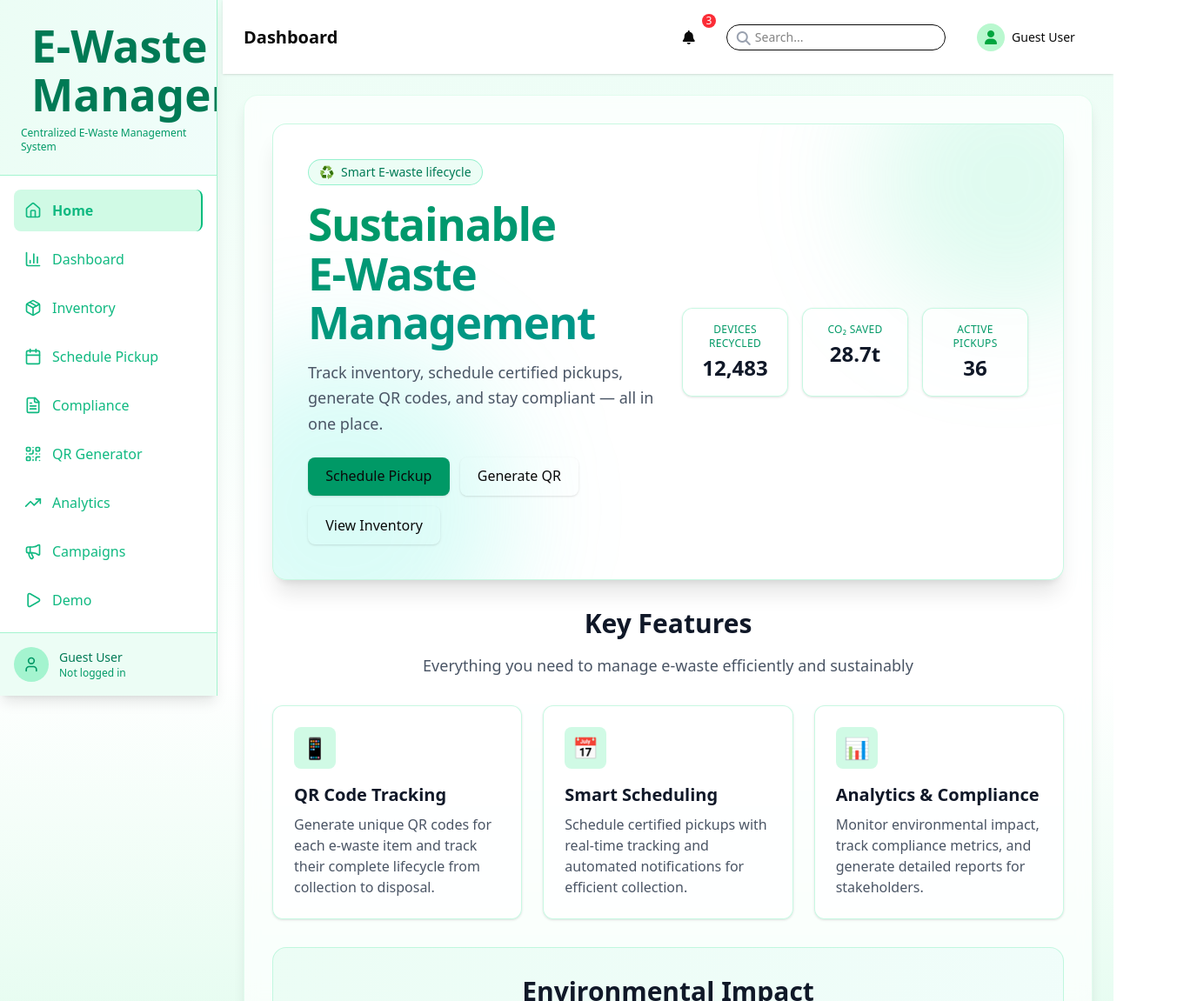
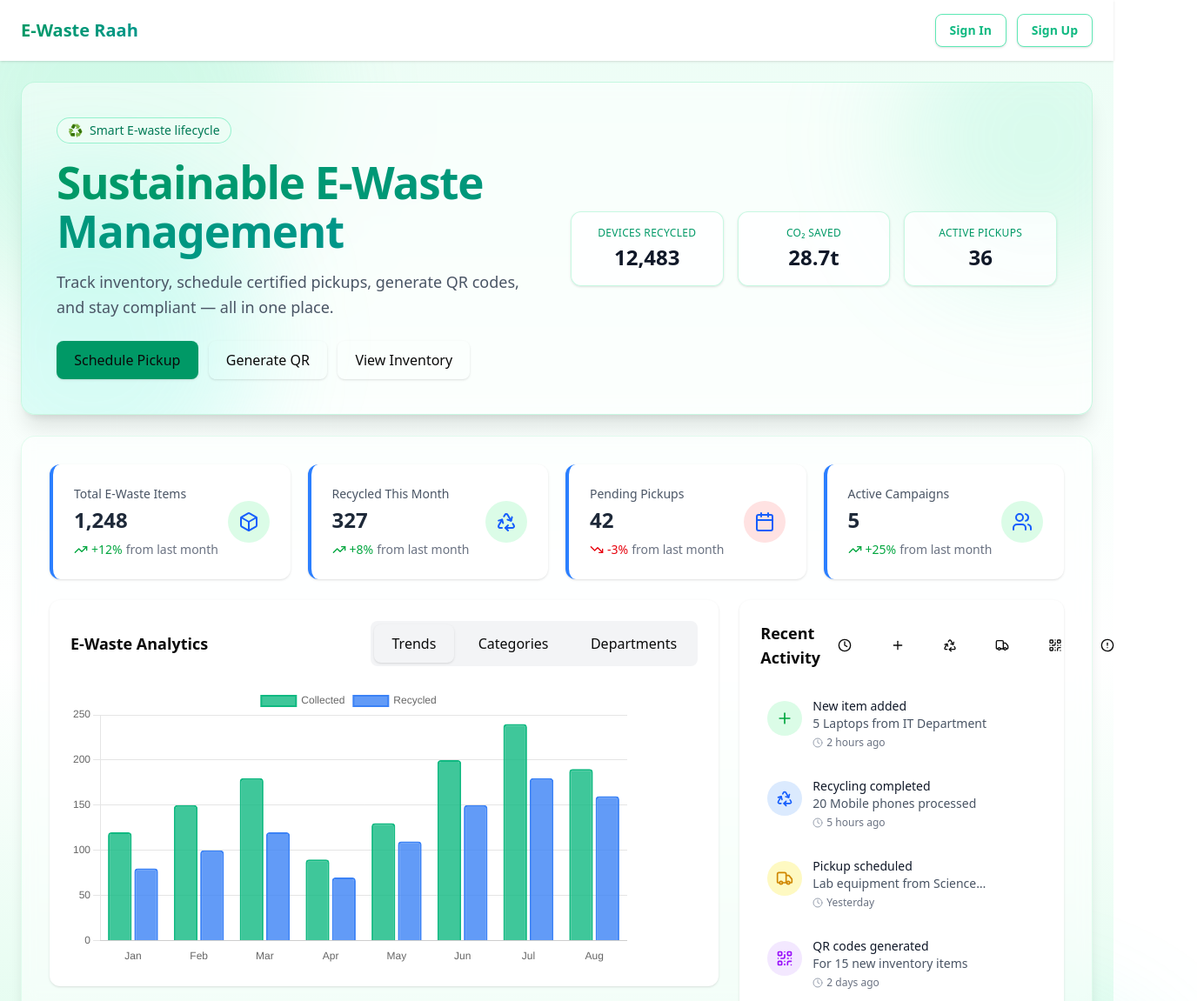
Before and after one commit to Shreya9code/HackHeritage, a React (Vite) app in the folder frontend/: page / in a window 1280 px wide. Shown: the top 1151 px of the page at 87% size, 1376 px wide, since content can reach past the window. Built offline with nearby package versions, Linux system fonts and the light colour scheme; no server answers; a small style sheet from the web is missing.

Commit message:
home page update

```diff
--- a/frontend/src/App.jsx
+++ b/frontend/src/App.jsx
@@ -5,12 +5,11 @@ import Sidebar from "./components/common/Sidebar";
 import "./App.css";
 import {
   ClerkProvider,
-  SignIn,
-  SignUp,
   SignedIn,
   SignedOut,
   UserButton,
 } from "@clerk/clerk-react";
+import Home from "./pages/Home";
 import Dashboard from "./pages/Dashboard";
 import Inventory from "./pages/Inventory";
 import Schedule from "./pages/Schedule";
@@ -19,7 +18,8 @@ import QRGenerator from "./pages/QRGenerator";
 import Analytics from "./pages/Analytics";
 import Campaigns from "./pages/Campaigns";
 import ContactUs from "./pages/ContactUs";
-import Home from "./pages/Home"; // 👈 Add this import
+import SignInPage from "./pages/SignIn";
+import SignUpPage from "./pages/SignUp";
 
 const PUBLISHABLE_KEY = import.meta.env.VITE_CLERK_PUBLISHABLE_KEY;
 
@@ -27,20 +27,36 @@ function App() {
   return (
     <ClerkProvider publishableKey={PUBLISHABLE_KEY}>
       <Router>
+        <Routes>
+          {/* Home page - no sidebar, with header and footer */}
+          <Route path="/" element={<Home />} />
+
+          {/* Auth pages - no layout */}
+          <Route path="/signin" element={<SignInPage />} />
+          <Route path="/signup" element={<SignUpPage />} />
+
+          {/* Protected pages - with layout */}
+          <Route path="/*" element={<ProtectedLayout />} />
+        </Routes>
+      </Router>
+    </ClerkProvider>
+  );
+}
+
+function ProtectedLayout() {
+  return (
     <div className="relative flex min-h-screen bg-gradient-to-b from-emerald-50 via-white to-emerald-100">
       {/* Sidebar */}
       <Sidebar />
 
       {/* Main Content */}
       <div className="main-content relative z-10 flex flex-1 flex-col md:ml-64">
-            <Header />
+        <Header onMenuToggle={() => {}} />
         <div className="flex-1 p-6">
           <div className="mx-auto max-w-7xl space-y-6">
             <div className="rounded-2xl border border-emerald-100/60 !bg-white/70 shadow-lg backdrop-blur">
               <main className="p-6 md:p-8">
                 <Routes>
-                      <Route path="/" element={<Home />} /> {/* 👈 Use Home as landing */}
-                      <Route path="/home" element={<Home />} /> {/* 👈 Add this route */}
                   <Route path="/dashboard" element={<Dashboard />} />
                   <Route path="/inventory" element={<Inventory />} />
                   <Route path="/schedule" element={<Schedule />} />
@@ -48,8 +64,6 @@ function App() {
                   <Route path="/qr-generator" element={<QRGenerator />} />
                   <Route path="/analytics" element={<Analytics />} />
                   <Route path="/campaigns" element={<Campaigns />} />
-                      <Route path="/signin" element={<LoginPage />} />
-                      <Route path="/signup" element={<RegisterPage />} />
                   <Route path="/contact" element={<ContactUs />} />
                 </Routes>
               </main>
@@ -59,56 +73,7 @@ function App() {
         <Footer />
       </div>
     </div>
-      </Router>
-    </ClerkProvider>
   );
 }
 
 export default App;
-
-// -------------------- Pages --------------------
-function LoginPage() {
-  return (
-    <div className="flex min-h-screen items-center justify-center bg-gradient-to-br from-emerald-50 via-white to-emerald-100">
-      <div className="flex w-full max-w-5xl overflow-hidden rounded-2xl shadow-xl bg-white/80 backdrop-blur">
-
-        {/* Left Side - Clerk Sign In */}
-        <div className="w-1/2 flex items-center justify-center p-10">
-          <SignIn routing="path" path="/signin" />
-        </div>
-
-        {/* Right Side - Image */}
-        <div className="w-1/2 hidden md:flex items-center justify-center bg-emerald-50">
-          <img
-            src="/login-illustration.jpg"
-            alt="Login Illustration"
-            className="h-full w-full object-cover"
-          />
-        </div>
-      </div>
-    </div>
-  );
-}
-
-function RegisterPage() {
-  return (
-    <div className="flex min-h-screen items-center justify-center bg-gradient-to-br from-emerald-50 via-white to-emerald-100">
-      <div className="flex w-full max-w-5xl overflow-hidden rounded-2xl shadow-xl bg-white/80 backdrop-blur">
-
-        {/* Left Side - Clerk Sign Up */}
-        <div className="w-1/2 flex items-center justify-center p-10">
-          <SignUp routing="path" path="/signup" />
-        </div>
-
-        {/* Right Side - Image */}
-        <div className="w-1/2 hidden md:flex items-center justify-center bg-emerald-50">
-          <img
-            src="/login-illustration.jpg"
-            alt="Register Illustration"
-            className="h-full w-full object-cover"
-          />
-        </div>
-      </div>
-    </div>
-  );
-}
--- a/frontend/src/components/common/Header.jsx
+++ b/frontend/src/components/common/Header.jsx
@@ -1,19 +1,49 @@
 import { useState } from 'react';
+import { Link } from 'react-router-dom';
 
-const Header = () => {
+const Header = ({ onMenuToggle, showAuthButtons = false }) => {
   const [isNotificationsOpen, setIsNotificationsOpen] = useState(false);
   const [isProfileOpen, setIsProfileOpen] = useState(false);
 
   return (
     <header className="bg-white shadow-sm py-4 px-6 flex justify-between items-center">
       <div className="flex items-center">
-        <button className="md:hidden mr-3 text-gray-600" id="menuToggle">
+        {onMenuToggle && (
+          <button className="md:hidden mr-3 text-gray-600" onClick={onMenuToggle}>
             <i className="fas fa-bars text-xl"></i>
           </button>
-        <h2 className="text-xl font-semibold">Dashboard</h2>
+        )}
+        <h2 className="text-xl font-semibold">
+          {showAuthButtons ? (
+            <span className="!bg-gradient-to-r from-emerald-600 to-teal-600 bg-clip-text text-transparent">
+              E-Waste Raah
+            </span>
+          ) : (
+            'Dashboard'
+          )}
+        </h2>
       </div>
 
       <div className="flex items-center space-x-4">
+        {showAuthButtons ? (
+          // Auth buttons for Home page
+          <div className="flex items-center space-x-3">
+            <Link
+              to="/signin"
+              className="inline-flex items-center justify-center rounded-lg border border-emerald-300 bg-white px-4 py-2 text-sm font-semibold text-emerald-700 shadow-sm transition hover:-translate-y-0.5 hover:bg-emerald-50 hover:shadow-md active:translate-y-0"
+            >
+              Sign In
+            </Link>
+            <Link
+              to="/signup"
+              className="inline-flex items-center justify-center rounded-lg border border-emerald-300 bg-white px-4 py-2 text-sm font-semibold text-emerald-700 shadow-sm transition hover:-translate-y-0.5 hover:bg-emerald-50 hover:shadow-md active:translate-y-0"
+            >
+              Sign Up
+            </Link>
+          </div>
+        ) : (
+          // Regular header content for dashboard pages
+          <>
             <div className="relative">
               <button
                 className="text-gray-500 hover:text-gray-700"
@@ -72,15 +102,20 @@ const Header = () => {
                     <p className="text-sm font-medium">Guest User</p>
                     <p className="text-xs text-gray-500">Not logged in</p>
                   </div>
-              <button className="w-full text-left px-4 py-2 text-sm hover:!bg-gray-50 flex items-center">
+                  <Link to="/signin" className="w-full text-left px-4 py-2 text-sm hover:!bg-gray-50 flex items-center">
                     <i className="fas fa-sign-in-alt mr-2 text-gray-500"></i> Login
-              </button>
+                  </Link>
+                  <Link to="/signup" className="w-full text-left px-4 py-2 text-sm hover:!bg-gray-50 flex items-center">
+                    <i className="fas fa-user-plus mr-2 text-gray-500"></i> Sign Up
+                  </Link>
                   <button className="w-full text-left px-4 py-2 text-sm hover:!bg-gray-50 flex items-center">
                     <i className="fas fa-cog mr-2 text-gray-500"></i> Settings
                   </button>
                 </div>
               )}
             </div>
+          </>
+        )}
       </div>
     </header>
   );
--- a/frontend/src/pages/Home.jsx
+++ b/frontend/src/pages/Home.jsx
@@ -1,7 +1,37 @@
-import { useNavigate } from 'react-router-dom';
+import { useState } from 'react';
+import Header from '../components/common/Header';
+import Footer from '../components/common/Footer';
+import Dashboard from './Dashboard';
+import Inventory from './Inventory';
+import Schedule from './Schedule';
+import Compliance from './Compliance';
+import QRGenerator from './QRGenerator';
+import Analytics from './Analytics';
+import Campaigns from './Campaigns';
 
 const Home = () => {
-  const navigate = useNavigate();
+  const [activePage, setActivePage] = useState('dashboard');
+
+  const renderPage = () => {
+    switch(activePage) {
+      case 'dashboard':
+        return <Dashboard />;
+      case 'inventory':
+        return <Inventory />;
+      case 'schedule':
+        return <Schedule />;
+      case 'compliance':
+        return <Compliance />;
+      case 'qr-generator':
+        return <QRGenerator />;
+      case 'analytics':
+        return <Analytics />;
+      case 'campaigns':
+        return <Campaigns />;
+      default:
+        return <Dashboard />;
+    }
+  };
 
   const HeroSection = () => (
     <section className="relative overflow-hidden rounded-2xl border border-emerald-200/60 bg-white/70 p-8 shadow-xl backdrop-blur supports-[backdrop-filter]:bg-white/50 md:p-10">
@@ -11,7 +41,7 @@ const Home = () => {
       <div className="relative z-10 grid items-center gap-8 md:grid-cols-2">
         <div className="space-y-4">
           <div className="inline-flex items-center gap-2 rounded-full border border-emerald-300/60 !bg-emerald-50 px-3 py-1 text-sm font-medium text-emerald-700">
-            <span>♻️</span>
+            <span>♻</span>
             <span>Smart E-waste lifecycle</span>
           </div>
           <h1 className="text-3xl font-extrabold tracking-tight text-gray-900 sm:text-4xl md:text-5xl">
@@ -22,17 +52,17 @@ const Home = () => {
           </p>
           <div className="flex flex-wrap gap-3 pt-2">
             <button
-              onClick={() => navigate('/schedule')}
+              onClick={() => setActivePage('schedule')}
               className="inline-flex items-center justify-center rounded-lg !bg-emerald-600 px-4 py-2.5 text-sm font-semibold text-white shadow-sm transition hover:-translate-y-0.5 hover:!bg-emerald-700 hover:shadow-md active:translate-y-0">
               Schedule Pickup
             </button>
             <button
-              onClick={() => navigate('/qr-generator')}
+              onClick={() => setActivePage('qr-generator')}
               className="inline-flex items-center justify-center rounded-lg border border-emerald-300 bg-white/70 px-4 py-2.5 text-sm font-semibold text-emerald-700 shadow-sm transition hover:-translate-y-0.5 hover:!bg-emerald-50 hover:shadow-md active:translate-y-0">
               Generate QR
             </button>
             <button
-              onClick={() => navigate('/inventory')}
+              onClick={() => setActivePage('inventory')}
               className="inline-flex items-center justify-center rounded-lg border border-teal-300 bg-white/70 px-4 py-2.5 text-sm font-semibold text-teal-700 shadow-sm transition hover:-translate-y-0.5 hover:!bg-teal-50 hover:shadow-md active:translate-y-0">
               View Inventory
             </button>
@@ -56,88 +86,27 @@ const Home = () => {
     </section>
   );
 
-  const FeaturesSection = () => (
-    <section className="space-y-8">
-      <div className="text-center">
-        <h2 className="text-3xl font-bold text-gray-900 mb-4">Key Features</h2>
-        <p className="text-lg text-gray-600 max-w-3xl mx-auto">
-          Everything you need to manage e-waste efficiently and sustainably
-        </p>
-      </div>
+  return (
+    <div className="relative flex min-h-screen bg-gradient-to-b from-emerald-50 via-white to-emerald-100">
+      <div aria-hidden className="pointer-events-none absolute -top-24 -left-24 h-[28rem] w-[28rem] rounded-full bg-emerald-300/20 blur-3xl" />
+      <div aria-hidden className="pointer-events-none absolute -bottom-24 -right-24 h-[28rem] w-[28rem] rounded-full bg-teal-300/20 blur-3xl" />
 
-      <div className="grid md:grid-cols-3 gap-6">
-        <div className="bg-white/70 rounded-xl p-6 border border-emerald-200/60 shadow-sm">
-          <div className="w-12 h-12 bg-emerald-100 rounded-lg flex items-center justify-center mb-4">
-            <span className="text-2xl">📱</span>
+      {/* Main Content - No Sidebar */}
+      <div className="main-content relative z-10 flex flex-1 flex-col">
+        <Header showAuthButtons={true} />
+        <div className="flex-1 p-6">
+          <div className="mx-auto max-w-7xl space-y-6">
+            {activePage === 'dashboard' && <HeroSection />}
+            <div className="rounded-2xl border border-emerald-100/60 bg-white/70 shadow-lg backdrop-blur supports-[backdrop-filter]:bg-white/50">
+              <main className="p-6 md:p-8">
+                {renderPage()}
+              </main>
+            </div>
           </div>
-          <h3 className="text-xl font-semibold text-gray-900 mb-2">QR Code Tracking</h3>
-          <p className="text-gray-600">
-            Generate unique QR codes for each e-waste item and track their complete lifecycle from collection to disposal.
-          </p>
         </div>
 
-        <div className="bg-white/70 rounded-xl p-6 border border-emerald-200/60 shadow-sm">
-          <div className="w-12 h-12 bg-emerald-100 rounded-lg flex items-center justify-center mb-4">
-            <span className="text-2xl">📅</span>
-          </div>
-          <h3 className="text-xl font-semibold text-gray-900 mb-2">Smart Scheduling</h3>
-          <p className="text-gray-600">
-            Schedule certified pickups with real-time tracking and automated notifications for efficient collection.
-          </p>
-        </div>
-
-        <div className="bg-white/70 rounded-xl p-6 border border-emerald-200/60 shadow-sm">
-          <div className="w-12 h-12 bg-emerald-100 rounded-lg flex items-center justify-center mb-4">
-            <span className="text-2xl">📊</span>
-          </div>
-          <h3 className="text-xl font-semibold text-gray-900 mb-2">Analytics & Compliance</h3>
-          <p className="text-gray-600">
-            Monitor environmental impact, track compliance metrics, and generate detailed reports for stakeholders.
-          </p>
-        </div>
+        <Footer />
       </div>
-    </section>
-  );
-
-  const StatsSection = () => (
-    <section className="bg-gradient-to-r from-emerald-50 to-teal-50 rounded-2xl p-8 border border-emerald-200/60">
-      <div className="text-center mb-8">
-        <h2 className="text-3xl font-bold text-gray-900 mb-4">Environmental Impact</h2>
-        <p className="text-lg text-gray-600">
-          See the real difference your e-waste management makes
-        </p>
-      </div>
-
-      <div className="grid md:grid-cols-4 gap-6">
-        <div className="text-center">
-          <div className="text-3xl font-bold text-emerald-600 mb-2">♻️</div>
-          <div className="text-2xl font-bold text-gray-900">12,483</div>
-          <div className="text-sm text-gray-600">Devices Recycled</div>
-        </div>
-        <div className="text-center">
-          <div className="text-3xl font-bold text-emerald-600 mb-2">🌱</div>
-          <div className="text-2xl font-bold text-gray-900">28.7t</div>
-          <div className="text-sm text-gray-600">CO₂ Saved</div>
-        </div>
-        <div className="text-center">
-          <div className="text-3xl font-bold text-emerald-600 mb-2">💧</div>
-          <div className="text-2xl font-bold text-gray-900">156L</div>
-          <div className="text-sm text-gray-600">Water Saved</div>
-        </div>
-        <div className="text-center">
-          <div className="text-3xl font-bold text-emerald-600 mb-2">⚡</div>
-          <div className="text-2xl font-bold text-gray-900">89.2kWh</div>
-          <div className="text-sm text-gray-600">Energy Saved</div>
-        </div>
-      </div>
-    </section>
-  );
-
-  return (
-    <div className="space-y-8">
-      <HeroSection />
-      <FeaturesSection />
-      <StatsSection />
     </div>
   );
 };
--- /dev/null
+++ b/frontend/src/pages/SignIn.jsx
@@ -0,0 +1,26 @@
+import { SignIn } from "@clerk/clerk-react";
+
+function SignInPage() {
+  return (
+    <div className="flex min-h-screen items-center justify-center bg-gradient-to-br from-emerald-50 via-white to-emerald-100">
+      <div className="flex w-full max-w-5xl overflow-hidden rounded-2xl shadow-xl bg-white/80 backdrop-blur">
+
+        {/* Left Side - Clerk Sign In */}
+        <div className="w-1/2 flex items-center justify-center p-10">
+          <SignIn routing="path" path="/signin" />
+        </div>
+
+        {/* Right Side - Image */}
+        <div className="w-1/2 hidden md:flex items-center justify-center bg-emerald-50">
+          <img
+            src="/login-illustration.jpg"
+            alt="Login Illustration"
+            className="h-full w-full object-cover"
+          />
+        </div>
+      </div>
+    </div>
+  );
+}
+
+export default SignInPage;
--- /dev/null
+++ b/frontend/src/pages/SignUp.jsx
@@ -0,0 +1,26 @@
+import { SignUp } from "@clerk/clerk-react";
+
+function SignUpPage() {
+  return (
+    <div className="flex min-h-screen items-center justify-center bg-gradient-to-br from-emerald-50 via-white to-emerald-100">
+      <div className="flex w-full max-w-5xl overflow-hidden rounded-2xl shadow-xl bg-white/80 backdrop-blur">
+
+        {/* Left Side - Clerk Sign Up */}
+        <div className="w-1/2 flex items-center justify-center p-10">
+          <SignUp routing="path" path="/signup" />
+        </div>
+
+        {/* Right Side - Image */}
+        <div className="w-1/2 hidden md:flex items-center justify-center bg-emerald-50">
+          <img
+            src="/login-illustration.jpg"
+            alt="Register Illustration"
+            className="h-full w-full object-cover"
+          />
+        </div>
+      </div>
+    </div>
+  );
+}
+
+export default SignUpPage;
```
Lines whose indentation alone changed are shown as unchanged.
